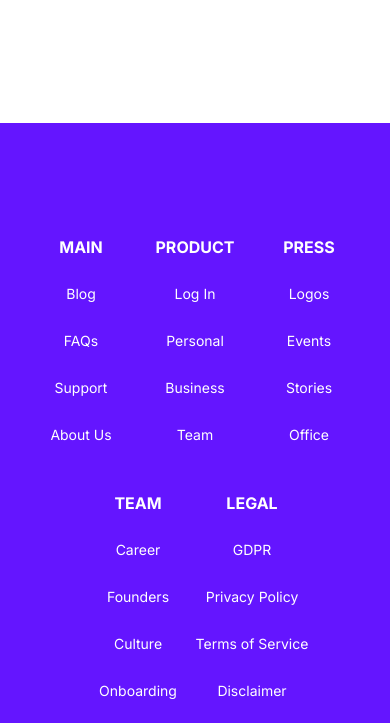
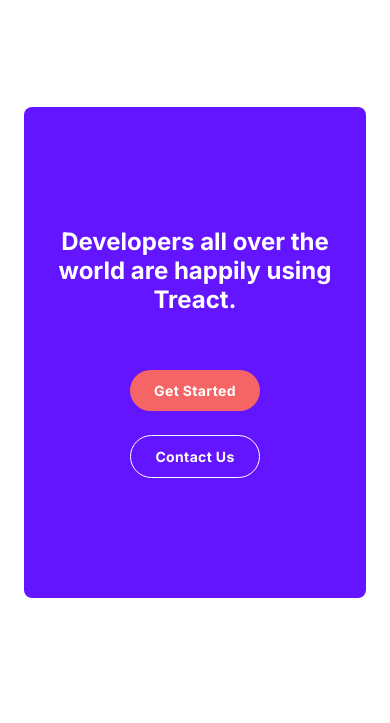
Before and after one commit to jericmariano/Final-Project-1-to-1-Review-, a plain HTML site: page index.html in a window 390 px wide. Shown: the part 9181-9904 px from the top of the page. Drawn offline with Linux system fonts and the light colour scheme.

Commit message:
added developer card and fixed responsive menu backdrop

```diff
--- a/index.html
+++ b/index.html
@@ -5,8 +5,11 @@
     <meta http-equiv="X-UA-Compatible" content="IE=edge" />
     <meta name="viewport" content="width=device-width, initial-scale=1.0" />
     <title>Treact Final Project</title>
-    <link rel="stylesheet" href="style.css"/>
-    <script src="https://kit.fontawesome.com/c8e4d183c2.js" crossorigin="anonymous"></script>
+    <link rel="stylesheet" href="style.css" />
+    <script
+      src="https://kit.fontawesome.com/c8e4d183c2.js"
+      crossorigin="anonymous"
+    ></script>
     <script src="index.js"></script>
   </head>
   <body>
@@ -49,7 +52,12 @@
           <a href="" class="backdrop__link" onclick="closeMenu()">Pricing</a>
           <a href="" class="backdrop__link" onclick="closeMenu()">Contact Us</a>
           <a href="" class="backdrop__link" onclick="closeMenu()">Login</a>
-          <a href="" class="backdrop__link backdrop__link--primary" onclick="closeMenu()">Sign Up</a>
+          <a
+            href=""
+            class="backdrop__link backdrop__link--primary"
+            onclick="closeMenu()"
+            >Sign Up</a
+          >
           <i class="fas fa-times" onclick="closeMenu()"></i>
         </div>
       </nav>
@@ -355,6 +363,28 @@
           </div>
         </div>
       </section>
+      <section id="getStarted">
+        <div class="container">
+
+          <div class="row">
+            <div class="getStartedCard">
+              <div class="card__description">
+                <div class="card__description--text">
+                  Developers all over the world are happily using Treact.
+                </div>
+              </div>
+              <div class="card__buttons">
+                <button class="card__button card__button--start">
+                  Get Started
+                </button>
+                <button class="card__button card__button--contact">
+                  Contact Us
+                </button>
+              </div>
+            </div>
+          </div>
+        </div>
+      </section>
     </main>
     <footer>
       <div class="row">
@@ -398,11 +428,17 @@
         <div class="footer__copyright">
           <div class="logo__container">
             <div class="logo">
-                <img src="https://treact.owaiskhan.me/static/media/logo-light.d9a5d1b5be5ea077b26864fdfc2e96a4.svg" class="logo__img" alt="">
+              <img
+                src="https://treact.owaiskhan.me/static/media/logo-light.d9a5d1b5be5ea077b26864fdfc2e96a4.svg"
+                class="logo__img"
+                alt=""
+              />
               <span class="logo__text logo__text--footer">Treact Inc.</span>
             </div>
           </div>
-            <p class="footer__copyright--para">&copy; 2018 Treact Inc. All Rights Reserved.</p>
+          <p class="footer__copyright--para">
+            &copy; 2018 Treact Inc. All Rights Reserved.
+          </p>
           <div class="footer__social--links">
             <a href="https://www.facebook.com" class="footer__social--link">
               <i class="fab fa-facebook"></i>
--- a/style.css
+++ b/style.css
@@ -573,6 +573,69 @@ header {
     color: rgb(100 21 255);
 }
 
+/* GET STARTED CARD */
+
+.getStartedCard {
+    width: 100%;
+    background-color: rgb(100 21 255);
+    border-radius: 0.5em;
+    display: flex;
+    padding: 100px;
+}
+
+.card__description {
+    width: 50%;
+    display: flex;
+    justify-content: center;
+    align-items: center;
+}
+
+.card__description--text {
+    color: white;
+    font-size: 30px;
+    font-weight: 700;
+}
+
+.card__buttons {
+    width: 50%;
+    display: flex;
+    justify-content: center;
+    align-items: center;
+}
+
+.card__button {
+    font-size: 16px;
+    padding: 20px 40px;
+    border-radius: 9999px;
+    font-size: 16px;
+    font-weight: 700;
+    letter-spacing: 0.025em;
+    cursor: pointer;
+    transition: all 300ms ease;
+}
+
+.card__button--start {
+    background-color: rgb(245 101 101);
+    color: white;
+    margin-right: 32px;
+    border: none;
+}
+
+.card__button--start:hover {
+    background-color: rgb(252, 44, 44);
+}
+
+.card__button--contact {
+    background-color: rgb(100, 21, 255);
+    border: 1px solid white;
+    color: white;
+}
+
+.card__button--contact:hover {
+    background-color: white;
+    color: rgb(100, 21, 255);
+}
+
 /* FOOTER */
 
 footer {
@@ -670,6 +733,8 @@ footer {
 }
 
 @media (max-width: 1076px) {
+
+
     .nav__links {
         display: none !important;
     }
@@ -782,6 +847,10 @@ footer {
 
 @media (max-width: 768px) {
 
+    .backdrop__link {
+        margin: 4px 0;
+    }
+
     .header__input {
         padding: 20px 192px 20px 32px;
     }
@@ -868,6 +937,22 @@ footer {
         text-align: center;
     }
 
+    .getStartedCard {
+        flex-direction: column;
+        justify-content: center;
+        align-items: center;
+    }
+
+    .card__description {
+        text-align: center;
+        width: 100%;
+        margin-bottom: 32px;
+    }
+
+    .card__buttons {
+        width: 100%;
+    }
+
     .footer__links {
         margin: 0 auto;
         flex-wrap: wrap;
@@ -897,6 +982,10 @@ footer {
 }
 
 @media (max-width: 658px) {
+
+    .backdrop__link {
+        margin: 4px 0;
+    }
 
     .header__input--container {
         max-width: none;
@@ -960,6 +1049,10 @@ footer {
 
 @media (max-width: 592px) {
 
+    .backdrop__link {
+        margin: 4px 0;
+    }
+
     .header__input--container {
         max-width: none;
     }
@@ -969,9 +1062,42 @@ footer {
         width: 100%;
         padding: 12px 32px;
     }
+
+    .getStartedCard {
+        display: flex;
+        flex-direction: column;
+        padding: 120px 12px;
+    }
+
+    .card__description {
+        width: 100%;
+    }
+
+    .card__description--text {
+        text-align: center;
+        font-size: 24px;
+    }
+
+    .card__buttons {
+        width: 100%;
+        flex-direction: column;
+    }
+
+    .card__button {
+        padding: 12px 24px;
+        font-size: 14px;
+    }
+
+    .card__button--start {
+        margin: 24px 0;
+    }
+
+@media (max-width: 356px) {
+
+.backdrop__link {
+    margin: 4px 0;
 }
 
-@media (max-width: 356px) {
     .header__input--container {
         max-width: none;
     }
@@ -981,4 +1107,34 @@ footer {
         width: 100%;
         padding: 8px 24px;
     }
+
+    .getStartedCard {
+        display: flex;
+        flex-direction: column;
+        padding: 120px 12px;
+    }
+
+    .card__description {
+        width: 100%;
+    }
+
+    .card__description--text {
+        text-align: center;
+        font-size: 24px;
+    }
+
+    .card__buttons {
+        width: 100%;
+        flex-direction: column;
+    }
+
+    .card__button {
+        padding: 12px 24px;
+        font-size: 14px;
+    }
+
+    .card__button--start {
+        margin: 24px 0;
+    }
 }
+}
```
Lines whose indentation alone changed are shown as unchanged.
